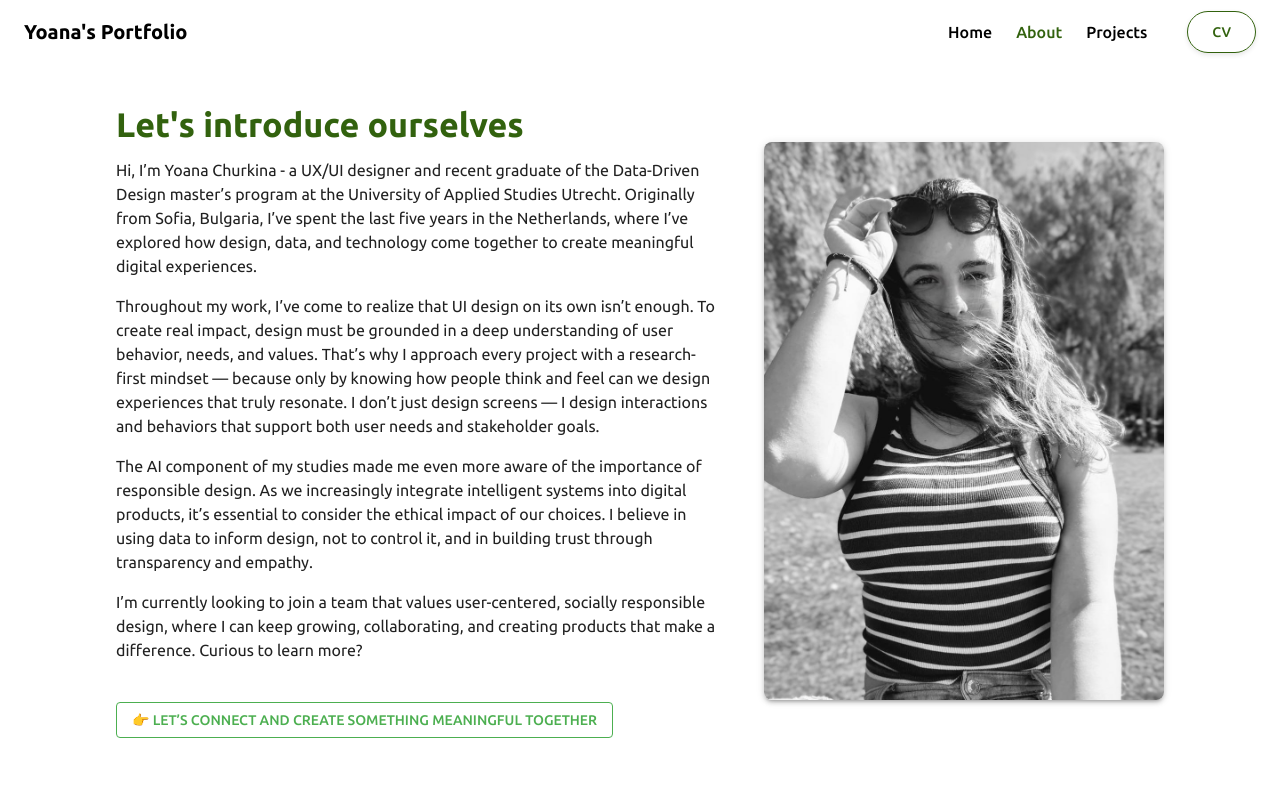
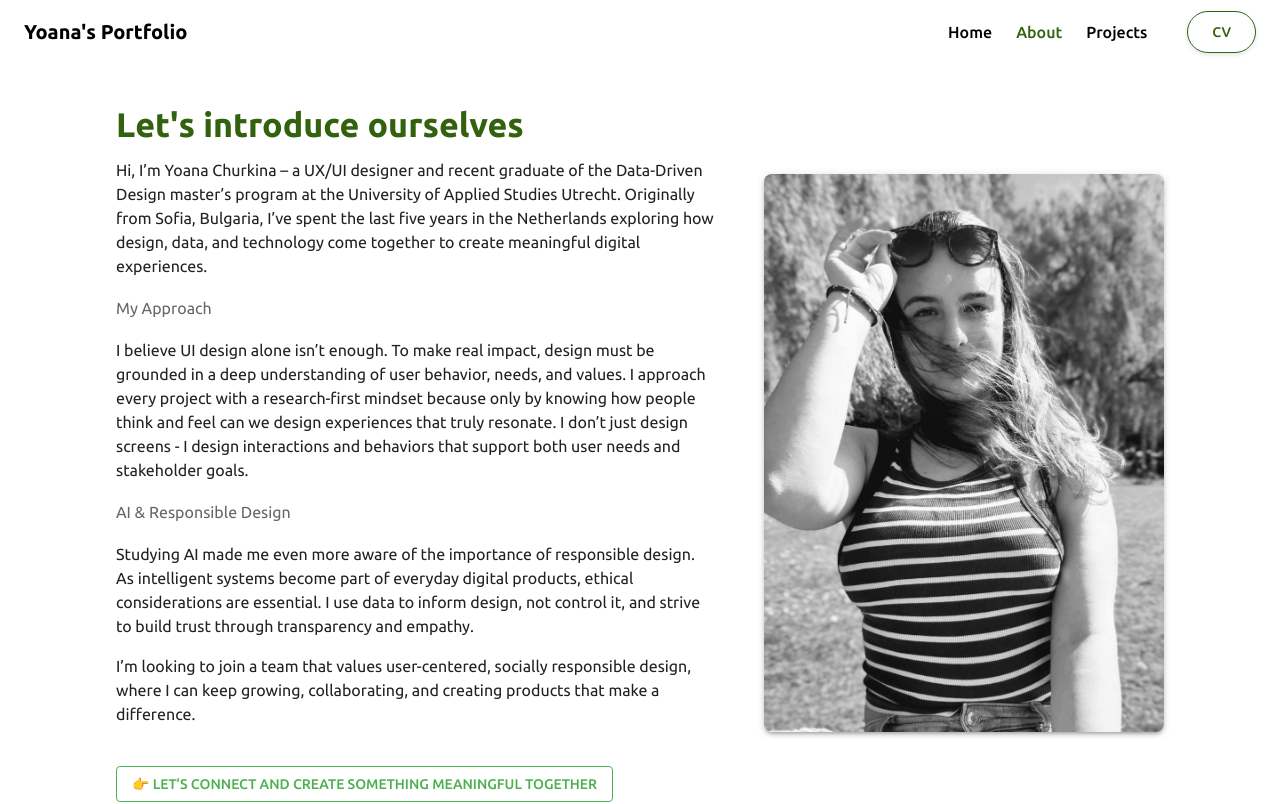
Before and after one commit to Yoana01/portfolio, a React (Create React App) app: page /about in a window 1280 px wide. Shown: the top 804 px of the page. Built offline with nearby package versions, Linux system fonts and the light colour scheme.

Commit message:
fixing the about text

```diff
--- a/src/components/About.jsx
+++ b/src/components/About.jsx
@@ -6,11 +6,28 @@ import profileImg from '../assets/profile.jpg';
 export default function About() {
 
   const paragraphs = [
-    "Hi, I’m Yoana Churkina - a UX/UI designer and recent graduate of the Data-Driven Design master’s program at the University of Applied Studies Utrecht. Originally from Sofia, Bulgaria, I’ve spent the last five years in the Netherlands, where I’ve explored how design, data, and technology come together to create meaningful digital experiences.",
-    "Throughout my work, I’ve come to realize that UI design on its own isn’t enough. To create real impact, design must be grounded in a deep understanding of user behavior, needs, and values. That’s why I approach every project with a research-first mindset — because only by knowing how people think and feel can we design experiences that truly resonate. I don’t just design screens — I design interactions and behaviors that support both user needs and stakeholder goals.",
-    "The AI component of my studies made me even more aware of the importance of responsible design. As we increasingly integrate intelligent systems into digital products, it’s essential to consider the ethical impact of our choices. I believe in using data to inform design, not to control it, and in building trust through transparency and empathy.",
-    "I’m currently looking to join a team that values user-centered, socially responsible design, where I can keep growing, collaborating, and creating products that make a difference. Curious to learn more?"
+    <Typography paragraph key="intro">
+      Hi, I’m Yoana Churkina – a UX/UI designer and recent graduate of the Data-Driven Design master’s program at the University of Applied Studies Utrecht. Originally from Sofia, Bulgaria, I’ve spent the last five years in the Netherlands exploring how design, data, and technology come together to create meaningful digital experiences.
+    </Typography>,
+    <Typography variant="subtitle1" paragraph color="text.secondary" key="approach-title">
+      My Approach
+    </Typography>,
+    <Typography paragraph key="approach-text">
+      I believe UI design alone isn’t enough. To make real impact, design must be grounded in a deep understanding of user behavior, needs, and values. I approach every project with a research-first mindset because only by knowing how people think and feel can we design experiences that truly resonate. I don’t just design screens - I design interactions and behaviors that support both user needs and stakeholder goals.
+    </Typography>,
+
+    <Typography variant="subtitle1" paragraph color="text.secondary" key="approach-title">
+      AI & Responsible Design
+    </Typography>,
+    <Typography paragraph key="ai-text">
+      Studying AI made me even more aware of the importance of responsible design. As intelligent systems become part of everyday digital products, ethical considerations are essential. I use data to inform design, not control it, and strive to build trust through transparency and empathy.
+    </Typography>,
+
+    <Typography paragraph key="closing">
+      I’m looking to join a team that values user-centered, socially responsible design, where I can keep growing, collaborating, and creating products that make a difference.
+    </Typography>
   ];
+
 
   return (
     <Container maxWidth={false} sx={{ py: 5, px: { xs: 2, md: 8 } }}>
--- a/src/components/Footer.jsx
+++ b/src/components/Footer.jsx
@@ -16,7 +16,7 @@ export default function ConnectSection() {
           mb: 2,
         }}
       >
-        let&apos;s <span style={{ color: accent }}>connect</span>
+        Let&apos;s <span style={{ color: accent }}>connect</span>
       </Typography>
 
       {/* Subtitle */}
```
